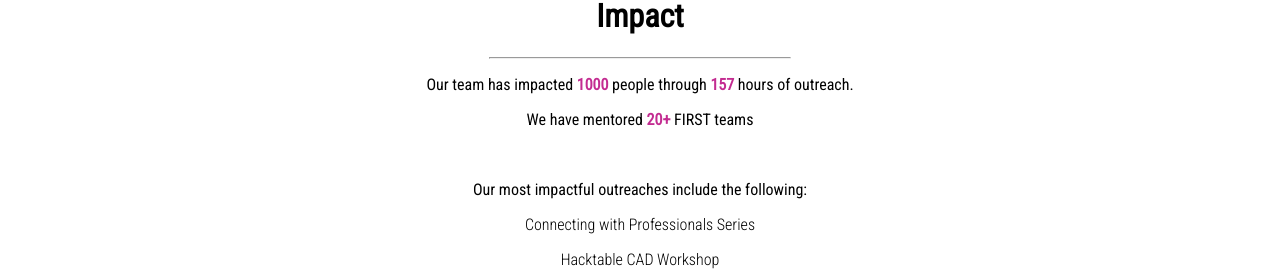
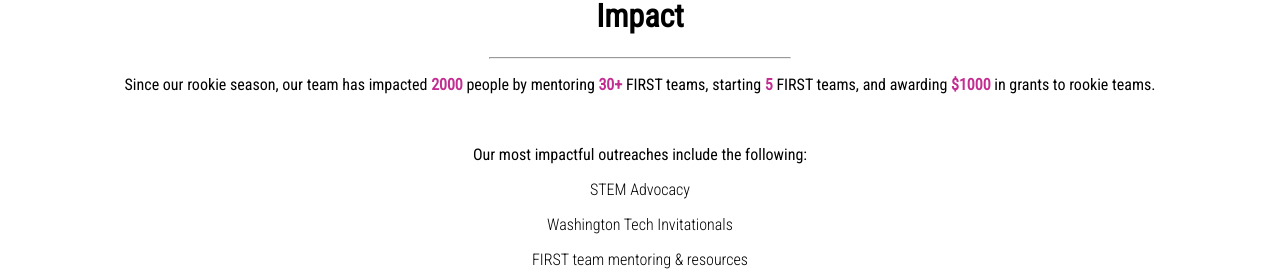
Before and after one commit to HiiDeff/HighDefinition.github.io, a Next.js app: page /accomplishments in a window 1280 px wide. Shown: the part 677-952 px from the top of the page. Built offline with nearby package versions, Linux system fonts and the light colour scheme.

Commit message:
updated impact information

```diff
--- a/pages/accomplishments.js
+++ b/pages/accomplishments.js
@@ -16,15 +16,15 @@ export default function Accomplishments() {
       <div className="Accomplishments">
         <div className="section">
           <Title name="Impact" />
-          <p>Our team has impacted <b>1000</b> people through <b>157</b> hours of outreach.</p>
-          <p>We have mentored <b>20+</b> FIRST teams</p>
+          <p>Since our rookie season, our team has impacted <b>2000</b> people by mentoring <b>30+</b> FIRST teams, starting <b>5</b> FIRST teams, and awarding <b>$1000</b> in grants to rookie teams.</p>
 
           <br />
 
           <p>Our most impactful outreaches include the following:</p>
+          <p className="light">STEM Advocacy</p>
+          <p className="light">Washington Tech Invitationals</p>
+          <p className="light">FIRST team mentoring & resources</p>
           <p className="light">Connecting with Professionals Series</p>
-          <p className="light">Hacktable CAD Workshop</p>
-          <p className="light">Virtual FTC Scrimmage</p>
         </div>
 
         <div className="section">
```
